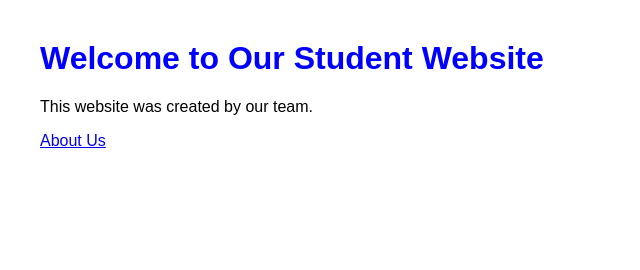
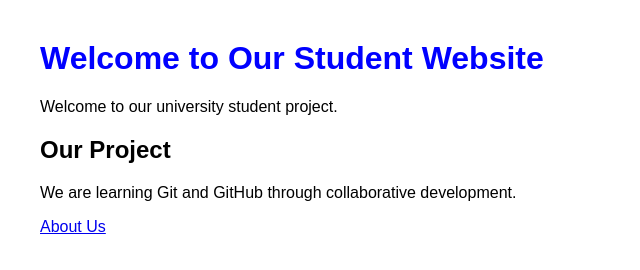
Before and after one commit to francis-the-dore/student-website-group01, a plain HTML site: page index.html in a window 1280 px wide. Shown: the whole page, without its empty margins (0-640 px from the left). Drawn offline with Linux system fonts and the light colour scheme.

Commit message:
Improve home page

```diff
--- a/index.html
+++ b/index.html
@@ -6,7 +6,9 @@
 </head>
 <body>
  <h1>Welcome to Our Student Website</h1>
- <p>This website was created by our team.</p>
+ <p>Welcome to our university student project.</p>
+  <h2>Our Project</h2>
+ <p>We are learning Git and GitHub through collaborative development.</p>
  <a href="about.html">About Us</a>
 </body>
 </html>
```
